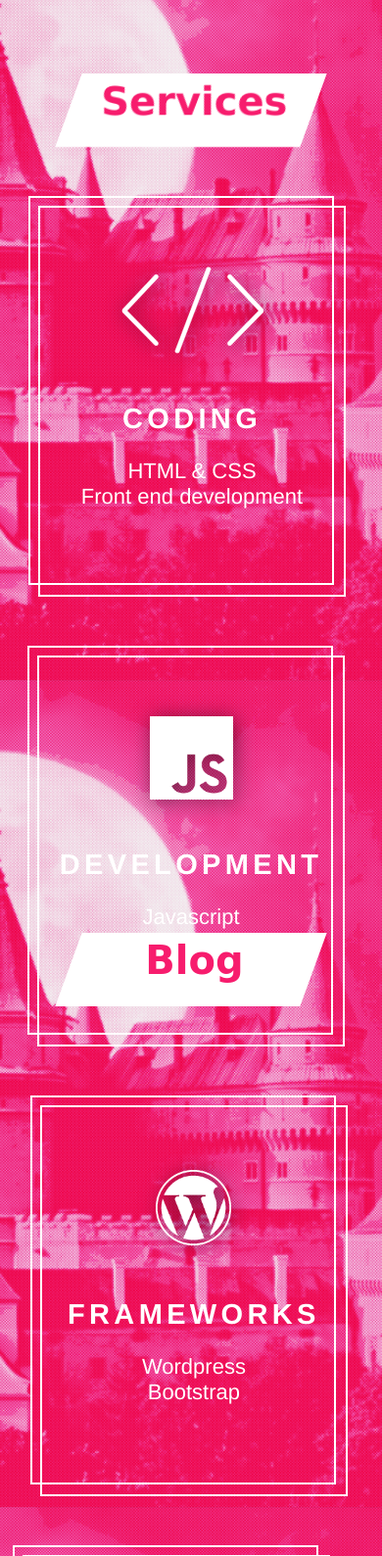
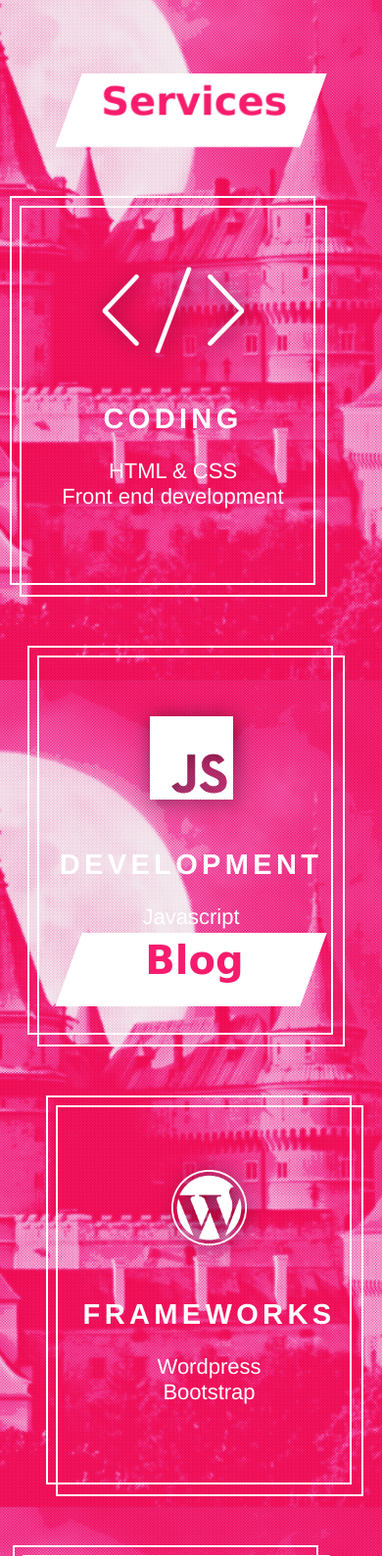
Before and after one commit to catherinebroker/catherinemariebroker, a PHP site: page / in a window 390 px wide; the page is wider, and only the part inside the window is pictured. Shown: the part 994-2582 px from the top of that part at 98% size. Run offline with PHP 8.4, Linux system fonts and the light colour scheme; some libraries are stand-ins or nearby versions; some web fonts are replaced.

Commit message:
media queries

```diff
--- /dev/null
+++ b/catherinemariebroker/css/mediaqueries.css
@@ -0,0 +1,11 @@
+@media only screen and (max-width: 1200px) {
+    .service_detail_1 {
+        float: left;
+        margin-left: 5%;
+    }
+
+    .service_detail_3 {
+        float: right;
+        margin-right: 5%;
+    }
+}
--- a/catherinemariebroker/index.html
+++ b/catherinemariebroker/index.html
@@ -13,6 +13,9 @@
 
     <!-- Footer Stylesheet -->
     <link rel="stylesheet" href="css/foot_style.css">
+
+    <!-- Media Queries -->
+    <link rel="stylesheet" href="css/mediaqueries.css">
 
     <!-- JavaScript -->
     <script src="js/script.js"></script>
--- a/catherinemariebroker/js/script.js
+++ b/catherinemariebroker/js/script.js
@@ -14,3 +14,18 @@ function myFunction() {
 };
 
 /* Fade Out on Scroll Effect */
+$(document).on("scroll", function () {
+  var pageTop = $(document).scrollTop()
+  var pageBottom = pageTop + $(window).height()
+  var tags = $("section")
+
+  for (var i = 0; i < tags.length; i++) {
+    var tag = tags[i]
+
+    if ($(tag).position().top < pageBottom) {
+      $(tag).addClass("visible")
+    } else {
+      $(tag).removeClass("visible")
+    }
+  }
+})
```
Also changed, not shown: catherinemariebroker/css/style.css (+11 -0 lines).
